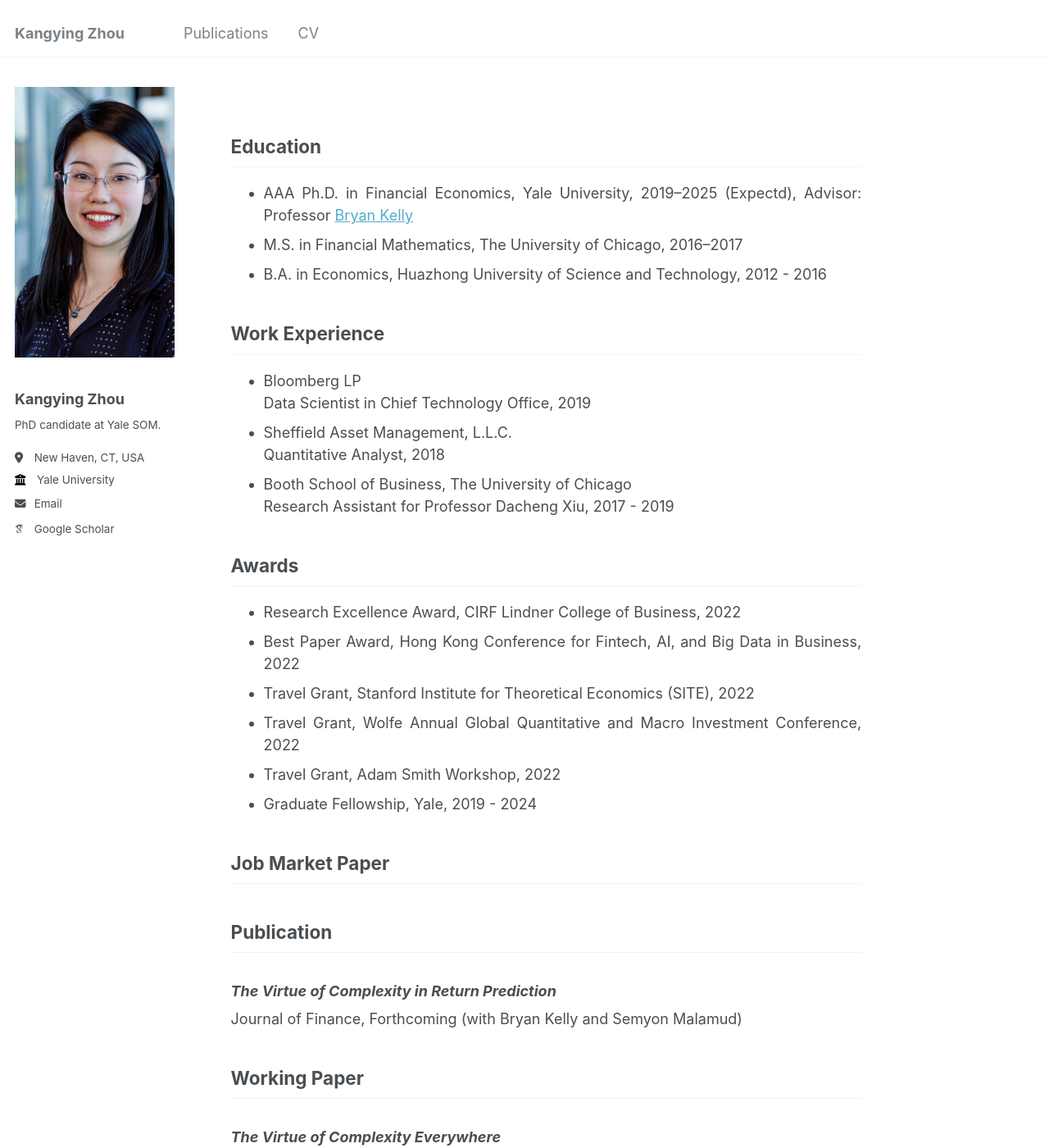
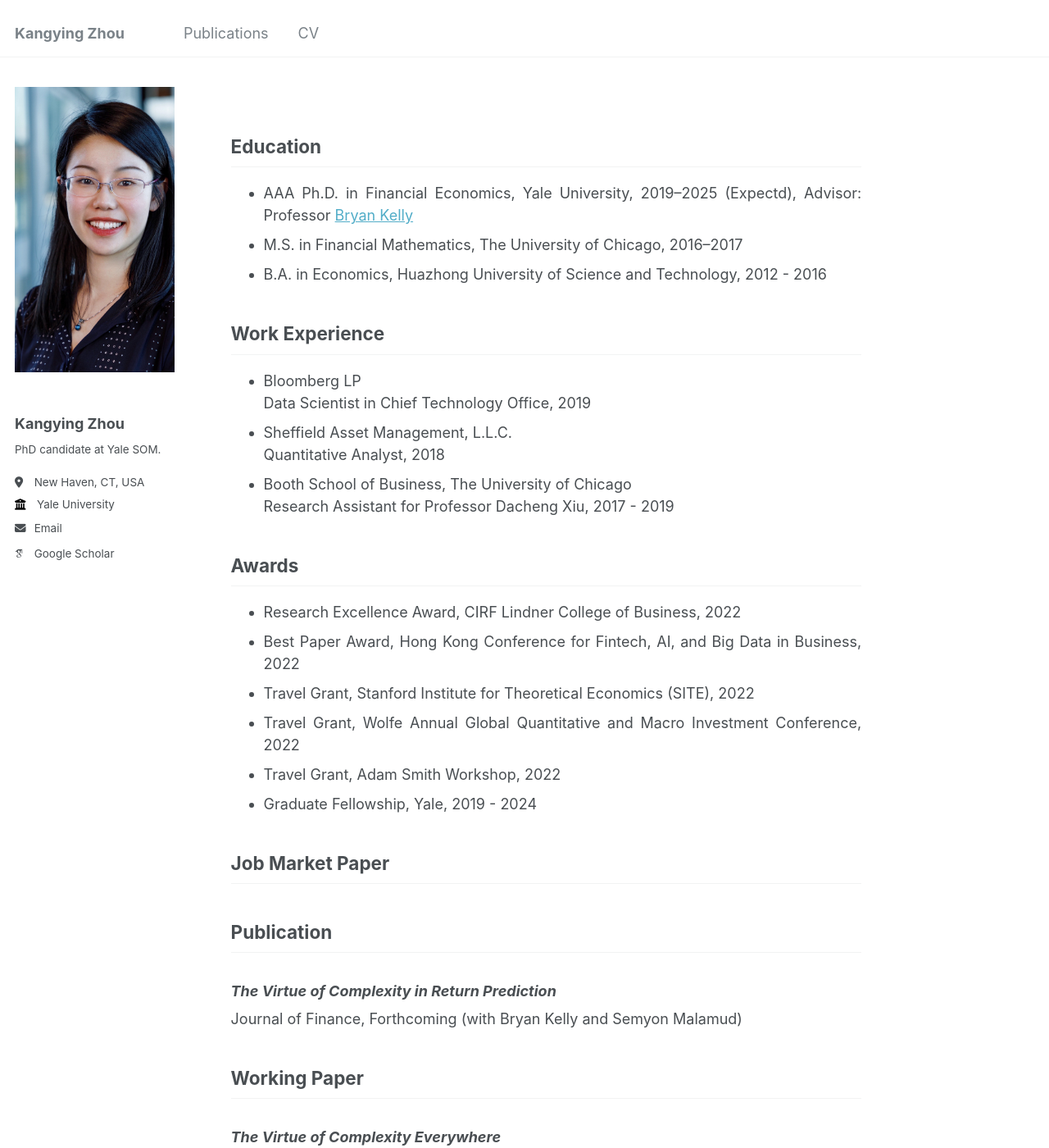
Before and after one commit to rosieli5/rosieli5.github.io, a Jekyll site: the page built from _pages/about.md, in a window 1280 px wide and 1400 px high. Shown: the whole window at 82% size. Built offline with Jekyll 4.4.1, drawn with Linux system fonts in a browser that asks for light colours; some web fonts are replaced.

Commit message:
Update _sidebar.scss

```diff
--- a/_sass/_sidebar.scss
+++ b/_sass/_sidebar.scss
@@ -82,11 +82,11 @@
   vertical-align: top;
   // width: 36px;
   // width: 240px;
-  width: 240px;
+  width: 260px;
   // set width only, for non-square avatars
   // height: 36px;
   // height: 360px;
-  height: 360px;
+  height: 390px;
   // display: table-cell;
 
   // @include breakpoint($large) {
@@ -98,8 +98,10 @@
      //zhege shi wangye banben
   img {
     // max-width: 175px;
-    max-width: 220px; //300px; 240
-    max-height: 330px; //360px; 320
+    // max-width: 220px; //300px; 240
+    max-width: 232px;
+    // max-height: 330px; //360px; 320
+    max-height: 348px;
     // border-radius: 50%;
     // border-radius: 100%;
 
```
